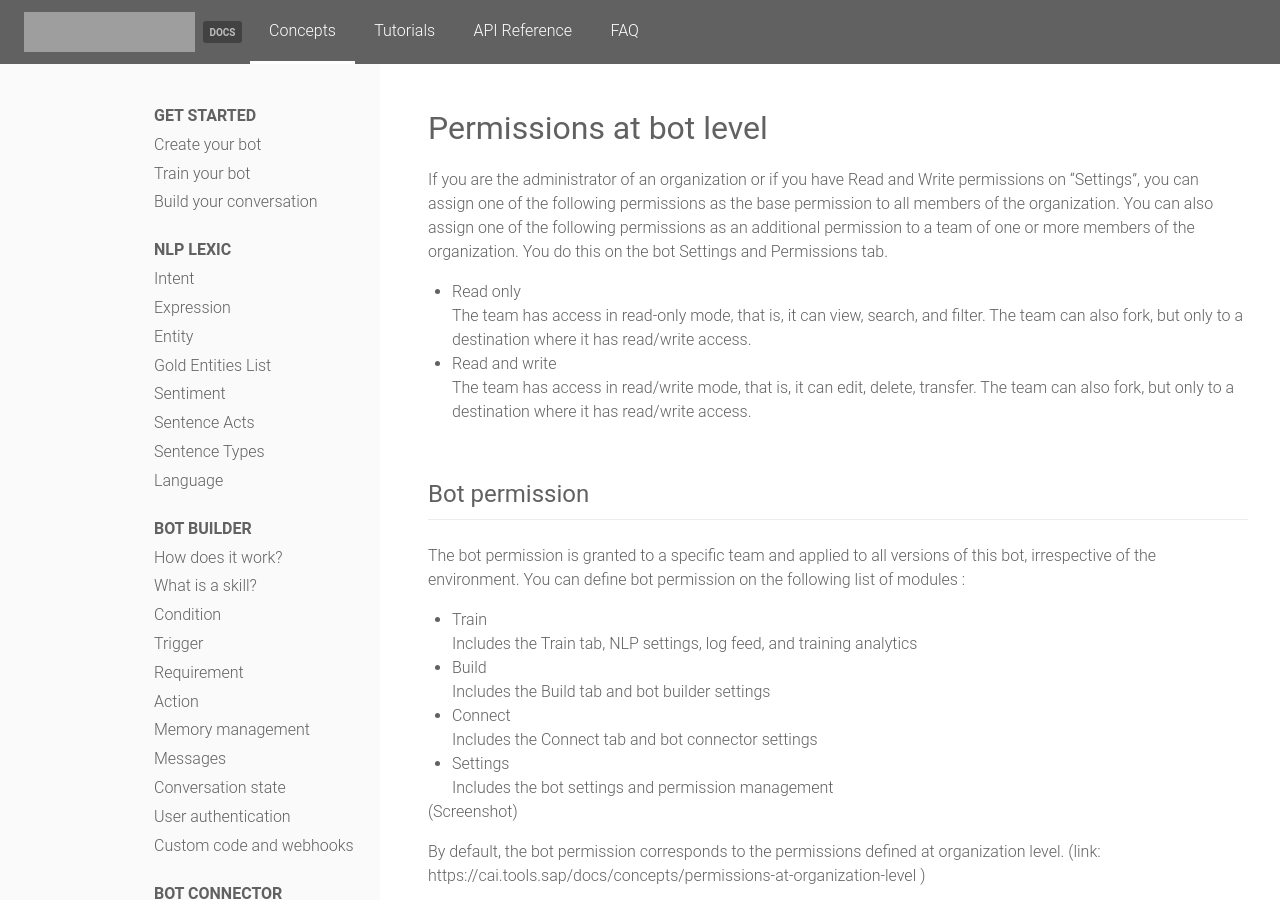
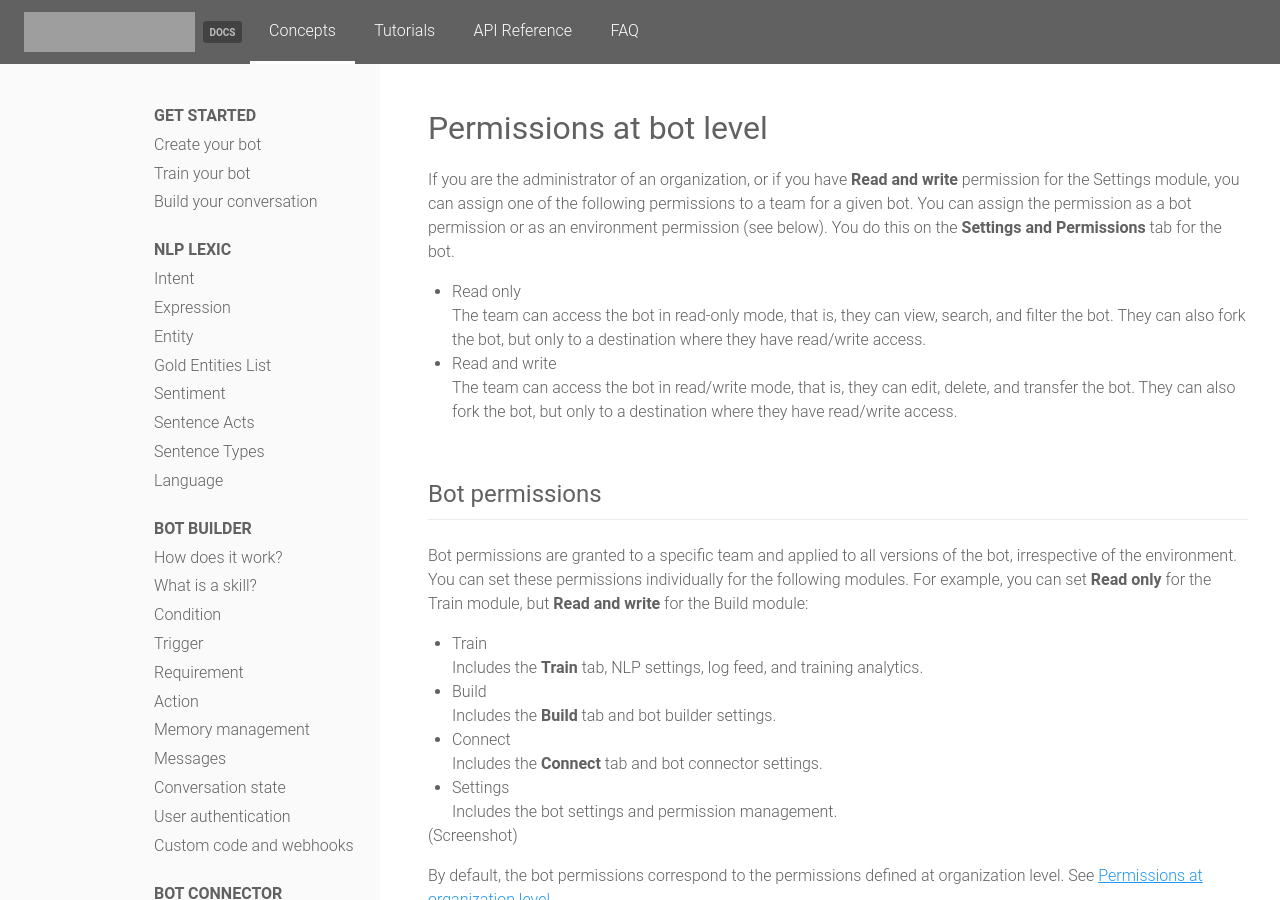
Before and after one commit to SAP-archive/docs, a Jekyll site: the page built from concepts/collaboration/permissions_at_bot_level.md, in a window 1280 px wide and 900 px high. Built offline with Jekyll 4.4.1, drawn with Linux system fonts in a browser that asks for light colours; nearby versions of some CDN libraries; comment, search, counter and statistics services are not loaded; some of the changed text lies outside the part shown; grey boxes are pictures that could not be loaded.

Commit message:
Update permissions_at_bot_level.md

```diff
--- a/concepts/collaboration/permissions_at_bot_level.md
+++ b/concepts/collaboration/permissions_at_bot_level.md
@@ -4,42 +4,43 @@
 permalink: /concepts/permissions-at-bot-level
 ---
 
+If you are the administrator of an organization, or if you have **Read and write** permission for the Settings module, you can assign one of the following permissions to a team for a given bot. You can assign the permission as a bot permission or as an environment permission (see below). You do this on the **Settings and Permissions** tab for the bot.
 
-If you are the administrator of an organization or if you have Read and Write permissions on “Settings”, you can assign one of the following permissions as the base permission to all members of the organization. You can also assign one of the following permissions as an additional permission to a team of one or more members of the organization. You do this on the bot Settings and Permissions tab.
 - Read only
-  The team has access in read-only mode, that is, it can view, search, and filter. The team can also fork, but only to a destination where it has read/write access.
+  The team can access the bot in read-only mode, that is, they can view, search, and filter the bot. They can also fork the bot, but only to a destination where they have read/write access.
 - Read and write
-  The team has access in read/write mode, that is, it can edit, delete, transfer. The team can also fork, but only to a destination where it has read/write access.
+  The team can access the bot in read/write mode, that is, they can edit, delete, and transfer the bot. They can also fork the bot, but only to a destination where they have read/write access.
 
-## Bot permission
-The bot permission is granted to a specific team and applied to all versions of this bot, irrespective of the environment.
-You can define bot permission on the following list of modules :
+## Bot permissions
+Bot permissions are granted to a specific team and applied to all versions of the bot, irrespective of the environment.
+You can set these permissions individually for the following modules. For example, you can set **Read only** for the Train module, but **Read and write** for the Build module:
+
 - Train
-  Includes the Train tab, NLP settings, log feed, and training analytics
+  Includes the **Train** tab, NLP settings, log feed, and training analytics.
 - Build
-  Includes the Build tab and bot builder settings
+  Includes the **Build** tab and bot builder settings.
 - Connect
-  Includes the Connect tab and bot connector settings
+  Includes the **Connect** tab and bot connector settings.
 - Settings
-  Includes the bot settings and permission management
+  Includes the bot settings and permission management.
 
 (Screenshot)
 
-By default, the bot permission corresponds to the permissions defined at organization level. (link: https://cai.tools.sap/docs/concepts/permissions-at-organization-level )
+By default, the bot permissions correspond to the permissions defined at organization level. See [Permissions at organization level](https://cai.tools.sap/docs/concepts/permissions-at-organization-level).
 
 Note that the bot permissions correspond to the minimum environment permissions for a given team.
 
-## Specific permissions
+## Environment permissions
 
-The specific permissions are granted to a specific team and applied to a particular environment (that is, the version of the bot that is linked to this environment) or to no environment (that is, all versions of the bot that are not linked to any environment)
+Environment permissions are granted to a specific team and applied to a particular environment (that is, the version of the bot that is linked to this environment) or to no environment (that is, all versions of the bot that are not linked to any environment). Examples of environments are Production, Development, and so on.
 
-You can define specific permissions on the following list of modules:
+You can set these permissions individually for the following modules:
 
 - Train
-  Includes the Train tab, NLP settings, log feed, and training analytics
+  Includes the **Train** tab, NLP settings, log feed, and training analytics.
 - Build
-  Includes the Build tab and bot builder settings
+  Includes the **Build** tab and bot builder settings.
 
 (Screenshot)
 
-By default, the specific permission corresponds to the permissions defined in the bot permission. If nothing is set, the organization level permissions are applied.
+By default, the environment permissions correspond to the permissions defined in the bot permissions. If no bot permissions are set, the permissions defined at organization level are applied.
```
